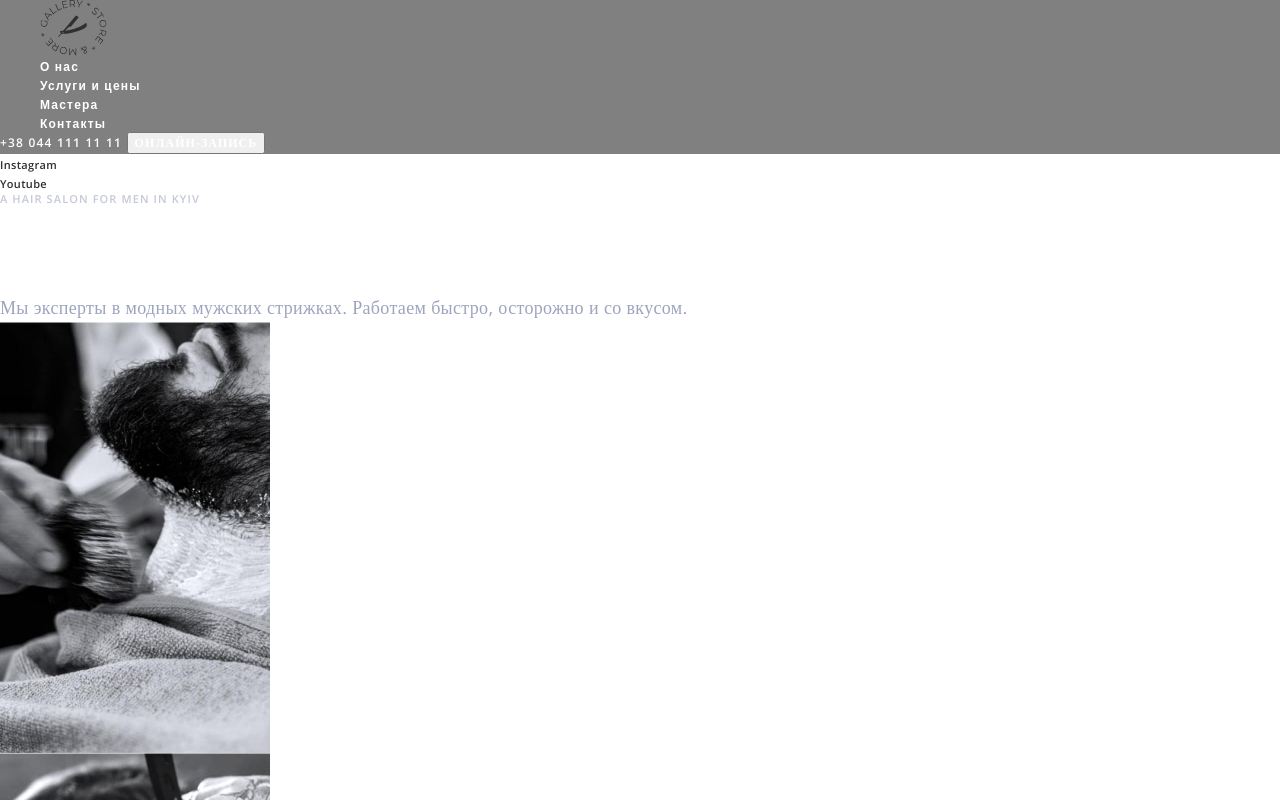
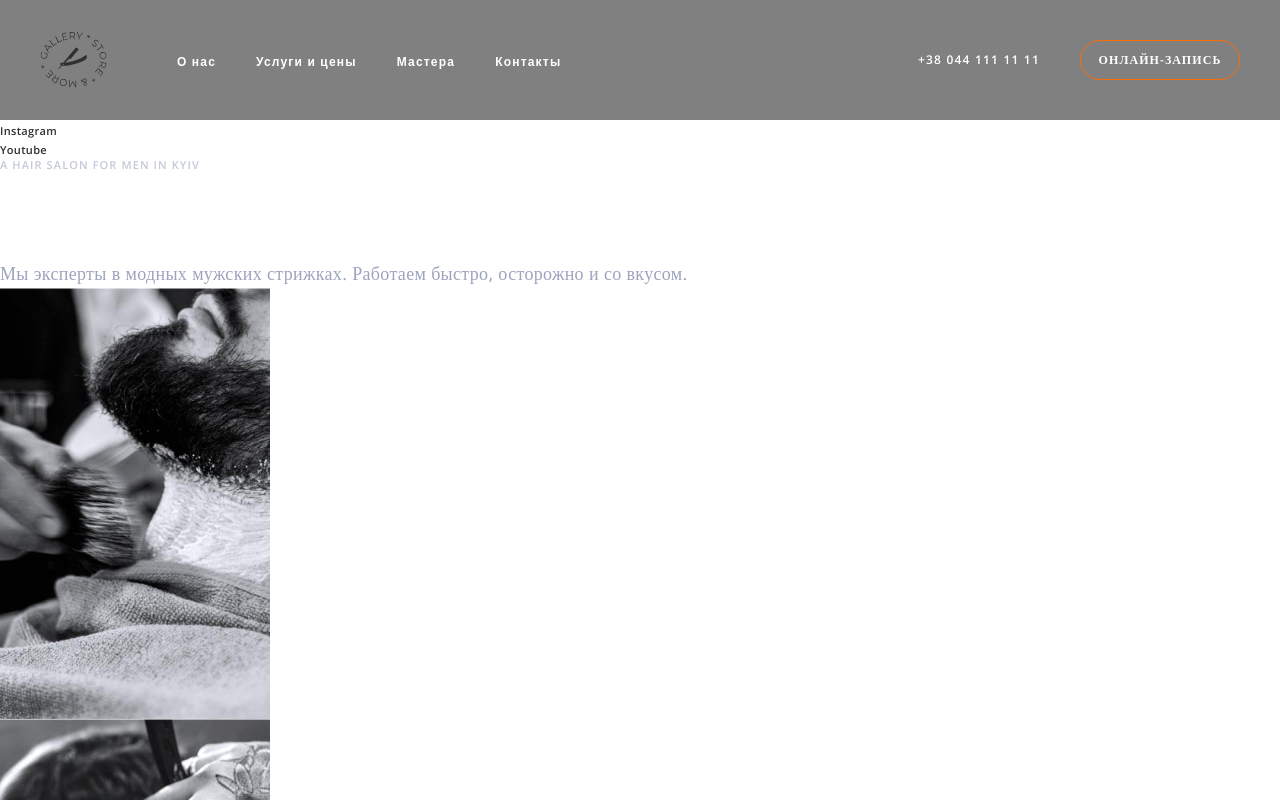
Before and after one commit to AlexSerebro/Barbershop, a plain HTML site: page index.html in a window 1280 px wide. Shown: the top 800 px of the page. Drawn offline with nearby package versions, Linux system fonts and the light colour scheme.

Commit message:
add header styles

```diff
--- a/css/style.css
+++ b/css/style.css
@@ -60,12 +60,19 @@ body {
 }
 
 .btn {
+  width: 160px;
+  height: 40px;
+
   font-family: "Open Sans";
   font-weight: 600;
   font-size: 12px;
   line-height: 1.33;
   letter-spacing: 0.09em;
   text-transform: uppercase;
+
+  border: 1px solid var(--accent-color);
+  border-radius: 25px;
+  background: transparent;
 }
 
 .header_link {
@@ -81,7 +88,39 @@ body {
   color: var(--accent-color);
 }
 
+.header_container {
+  display: flex;
+  align-items: center;
+}
+
+.header_nav {
+  display: flex;
+  align-items: center;
+}
+
+.header_list {
+  display: flex;
+  align-items: center;
+}
+
+.header_wrapper {
+  display: flex;
+  margin-left: auto;
+  align-items: center;
+}
+
+.header_item:not(:last-child) {
+  margin-right: 40px;
+}
+
+.header_logo {
+  margin-right: 70px;
+  padding-top: 32px;
+  padding-bottom: 32px;
+}
+
 .header_link-tel {
+  margin-right: 40px;
 }
 
 .header_btn {
--- a/index.html
+++ b/index.html
@@ -22,7 +22,7 @@
   </head>
   <body>
     <header class="header">
-      <div class="container">
+      <div class="container header_container">
         <nav class="header_nav">
           <a href="" class="header_logo"
             ><img src="./img/logo.svg" alt="logo"
@@ -42,13 +42,15 @@
             </li>
           </ul>
         </nav>
+        <div class="header_wrapper">
+          <a href="tel:+380441111111" class="header_link header_link-tel link"
+            >+38 044 111 11 11</a
+          >
+          <button type="button" class="header_btn btn">онлайн-запись</button>
+        </div>
       </div>
+    </header>
 
-      <a href="tel:+380441111111" class="header_link header_link-tel link"
-        >+38 044 111 11 11</a
-      >
-      <button type="button" class="header_btn btn">онлайн-запись</button>
-    </header>
     <main>
       <section class="hero">
         <ul class="hero_list list">
```
